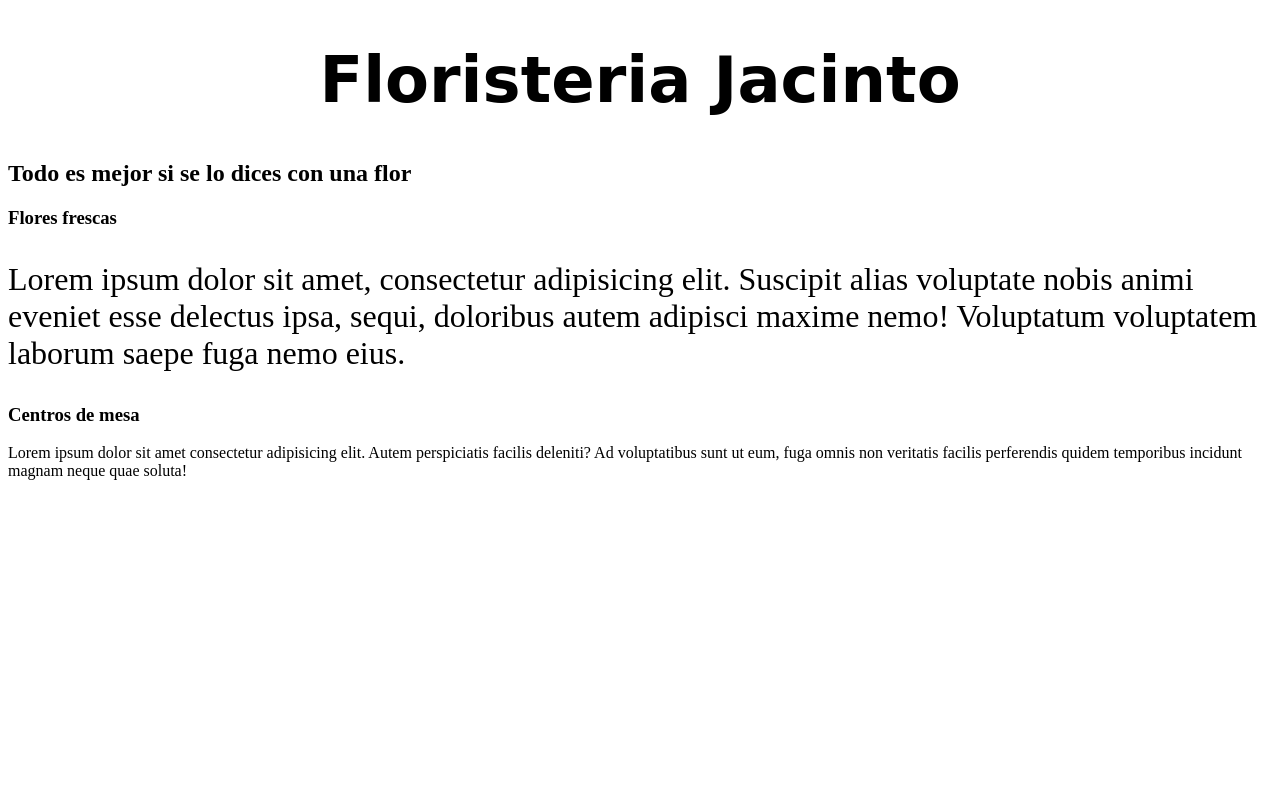
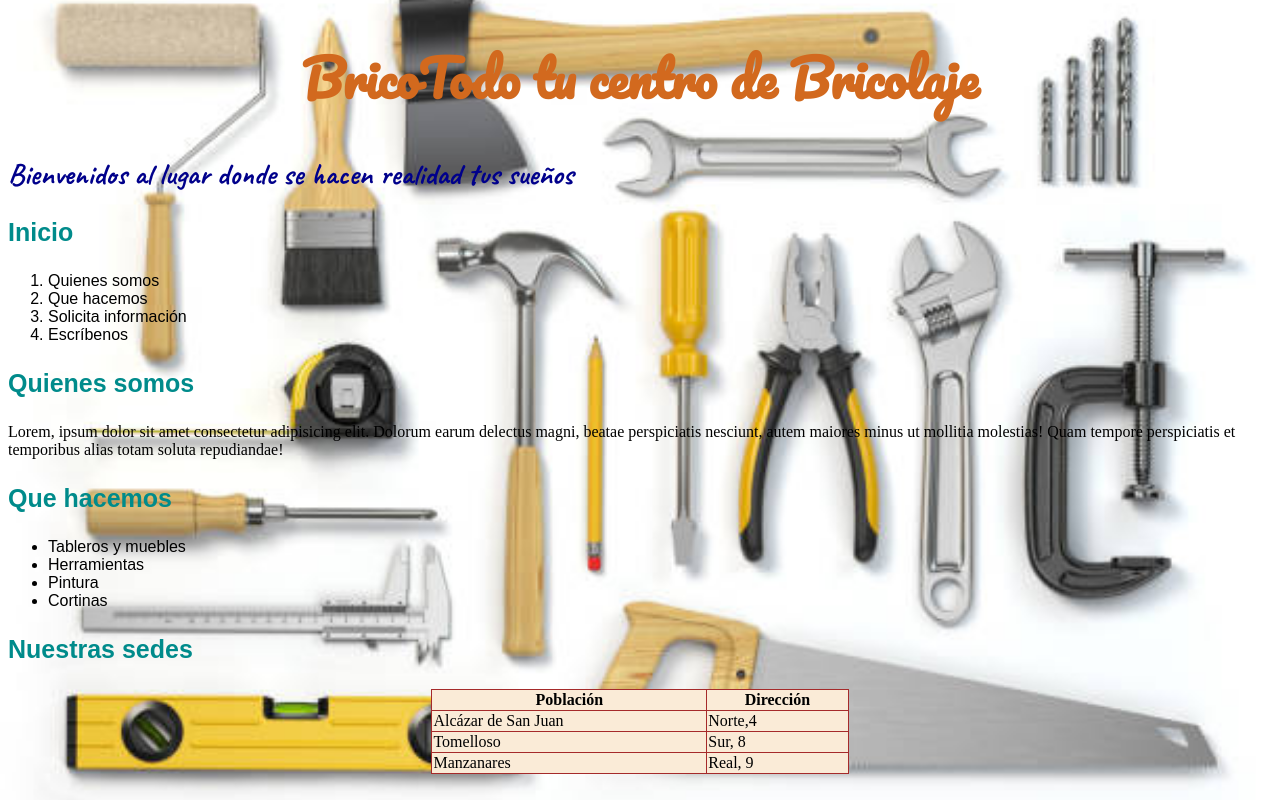
Before and after one commit to ortizmontse89-netizen/Propiedades-de-Fuentes, a plain HTML site: page index.html in a window 1280 px wide. Drawn offline with Linux system fonts and the light colour scheme; a web font is replaced by a local one.

Commit message:
version1

```diff
--- a/index.html
+++ b/index.html
@@ -1,33 +1,78 @@
 <!DOCTYPE html>
 <html lang="en">
 <head>
+    <link rel="preconnect" href="https://fonts.googleapis.com">
+<link rel="preconnect" href="https://fonts.gstatic.com" crossorigin>
+<link href="https://fonts.googleapis.com/css2?family=Caveat:wght@400..700&family=Pacifico&display=swap" rel="stylesheet">
     <meta charset="UTF-8">
     <meta name="viewport" content="width=device-width, initial-scale=1.0">
-    <title>Document</title>
-    <link rel="preconnect" href="https://fonts.googleapis.com">
-<link rel="preconnect" href="https://fonts.gstatic.com" crossorigin>
-<link href="https://fonts.googleapis.com/css2?family=Ballet:opsz@16..72&family=Chango&family=Pacifico&display=swap" rel="stylesheet">
-<style>
+    <title>Bricotodo tu centro de Bricolaje</title>
+    <style>
+      h1 { font-family: pacifico, cursive; font-size: 50px; text-align: center; color: #d2691e; }
+       h2 {font-family: "Caveat", cursive; font-size: 30px; color: #00008B}
+       h3{ font-family: Arial, Helvetica, sans-serif; font-size: 25px; color:#008b8b}
+       p, li { font-family: Arial, Helvetica, sans-serif; }
 
-    h1 {   font-family: "Ballet", cursive;
-    font-size: 4em;
-text-align: center};
-    h2 {font-style: italic;
-       font-family: "Pacifico", cursive;};
-    h3 { font-family: "Chango", sans-serif;}
-    p {font-size: 2em; font-weight: lighter;}
+
+       a:link { color: inherit; text-decoration: none; }
+       a:visited { color: gray; }
+       a:hover { color: red; font-weight: bold; }
+       a:active { color: green; }
+
+
+       table { width: 33%; margin: 0 auto; border-collapse: collapse; background-color: AntiqueWhite; }
+       table, th, td { border: 1px solid brown; }
+
+      /* Añadido: fondo con la imagen herramientas.jpg */
+      body {
+        background-image: url('herramientas.jpg');
+        background-size: cover;
+        background-position: center;
+        background-repeat: no-repeat;
+        background-attachment: fixed;
+      }
     </style>
 </head>
 <body>
-    <h1>Floristeria Jacinto</h1>
-    <h2>Todo es mejor si se lo dices con una flor</h2>
-    <h3>Flores frescas</h3>
-    <p>Lorem ipsum dolor sit amet, consectetur adipisicing elit. Suscipit alias voluptate
-        nobis animi eveniet esse delectus ipsa, sequi, doloribus autem adipisci maxime nemo!
-         Voluptatum voluptatem laborum saepe fuga nemo eius.</p>
-    <h3>Centros de mesa</h3>
-    Lorem ipsum dolor sit amet consectetur adipisicing elit. Autem perspiciatis facilis
-     deleniti? Ad voluptatibus sunt ut eum, fuga omnis non veritatis facilis perferendis
-     quidem temporibus incidunt magnam neque quae soluta!
+    <h1>BricoTodo tu centro de Bricolaje</h1>
+    <h2>Bienvenidos al lugar donde se hacen realidad tus sueños</h2>
+    <h3>Inicio</h3>
+    <ol>
+  <li><a href="#">Quienes somos</a></li>
+  <li><a href="#">Que hacemos</a></li>
+  <li><a href="formulario.html">Solicita información</a></li>
+  <li><a href="#">Escríbenos</a></li>
+</ol>
+<h3>Quienes somos</h3>
+Lorem, ipsum dolor sit amet consectetur adipisicing elit. Dolorum earum delectus magni,
+beatae perspiciatis nesciunt, autem maiores minus ut mollitia molestias! Quam tempore
+perspiciatis et temporibus alias totam soluta repudiandae!
+<h3>Que hacemos</h3>
+<ul>
+  <li>Tableros y muebles</li>
+  <li>Herramientas</li>
+  <li>Pintura</li>
+  <li>Cortinas</li>
+</ul>
+<h3>Nuestras sedes</h3>
+<table>
+  <tr>
+    <th>Población</th>
+    <th>Dirección</th>
+  </tr>
+  <tr>
+    <td>Alcázar de San Juan</td>
+    <td>Norte,4</td>
+  </tr>
+  <tr>
+    <td>Tomelloso</td>
+    <td>Sur, 8</td>
+  </tr>
+  <tr>
+    <td>Manzanares</td>
+    <td>Real, 9</td>
+  </tr>
+</table>
+
 </body>
 </html>
```
Also changed, not shown: formulario.html (added, +64 -0 lines), herramientas.jpg (added).
